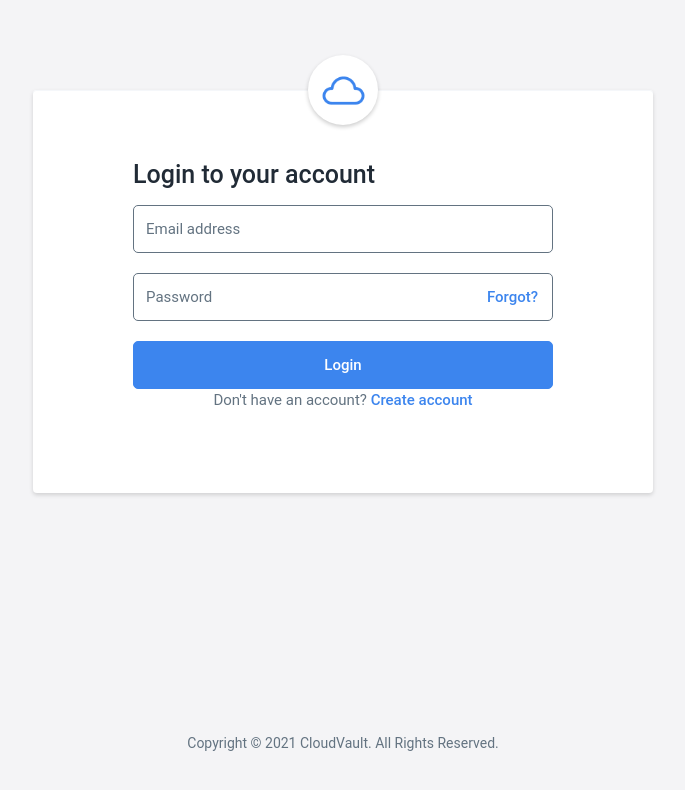
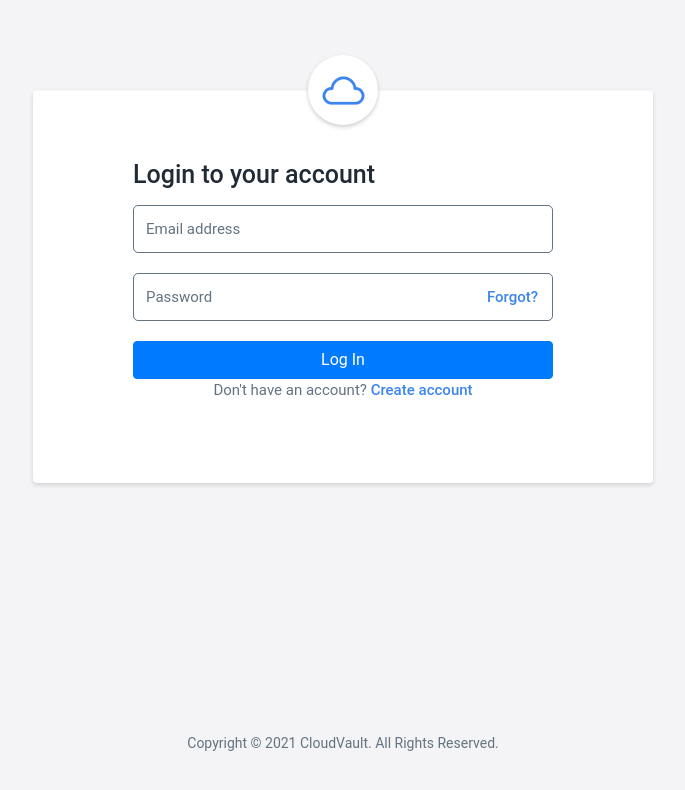
Before and after one commit to ishtpreet/CloudVault-React, a React (Create React App) app: page /login in a window 1280 px wide. Shown: the top 790 px of the page, without its empty margins (297-982 px from the left). Built offline with nearby package versions, Linux system fonts and the light colour scheme.

Commit message:
Signup-Login Complete

```diff
--- a/package.json
+++ b/package.json
@@ -8,6 +8,7 @@
     "@testing-library/user-event": "^12.6.2",
     "axios": "^0.21.1",
     "bootstrap": "^4.6.0",
+    "formik": "^2.2.6",
     "node-sass": "^4.14.1",
     "react": "^17.0.1",
     "react-bootstrap": "^1.4.3",
--- a/src/Components/LoginPage.js
+++ b/src/Components/LoginPage.js
@@ -1,29 +1,61 @@
 import React, { useState } from 'react';
-import { Link } from 'react-router-dom';
+import { Link, useHistory } from 'react-router-dom';
+import { isEmail } from 'validator'
+import { useFormik } from 'formik';
 
-// import Input from "react-validation/build/input";
-
+import AuthService from '../Services/authService';
 
 
 export default function LoginPage(){
+    const [isLoading, setisLoading] = useState(false)
+    const [formSubmitError, setFormSubmitError] = useState(false)
+    const [error, setError] = useState('')
+    const history = useHistory();
 
-const [email, setEmail] = useState('');
-const [password, setPassword] = useState('');
+    const validate = values =>{
+        const errors = {}
+        if(!isEmail(values.email)){
+            errors.email = 'Please enter a valid email'
+        }
+        if(!values.password){
+            errors.password = 'Required'
+        }
+        // else if(values.password.length <= 5 ){
+        //     errors.password = 'Password must be at least 6 characters.'
+        // }
+        return errors;
+    }
 
+    const formik = useFormik({
+      initialValues: {
+        email: '',
+        password: ''
+      },
+      validate,
+      onSubmit: values => {
+          setisLoading(true)
+        AuthService.userLogIn(values.email,values.password)
+        .then((response)=>{
+            setisLoading(false)
+            history.push('/')
 
-const emailOnChange =(emaill)=>{
-setEmail(emaill)
-}
+                // alert('Login Success.')
 
+        })
+        .catch((err)=>{
+            setisLoading(false)
+          setFormSubmitError(true)
+          if(err.message=== 'Request failed with status code 403')
+          {
+            setError('Email or Password is Incorrect')
+          }
+          else if(err.message === 'Request failed with status code 404'){
+            setError('Email Id Not Registered.')
+          }
 
-const passwordOnChange = () =>{
-    setPassword('hellrfoc rfjdb')
-}
-
-
-const submitForm = ()=>{
-    console.log('dbfjb')
-}
+        })
+      },
+    });
 
     return (
 
@@ -37,17 +69,24 @@ const submitForm = ()=>{
                             {/* <!-- Login form block --> */}
                             <div className="login__form">
                                 <h2>Login to your account</h2>
-                                <form onSubmit={submitForm}>
+                                {formSubmitError && <div className='alert alert-danger'>{error}</div>}
+                                <form onSubmit={formik.handleSubmit}>
                                     <div className="group__input">
-                                        <input type="text" placeholder="Email address" onChange={emailOnChange} value={email}/>
+                                        <input name="email" id="email" type="text" placeholder="Email address" onChange={formik.handleChange} value={formik.values.email} onBlur={formik.handleBlur}/>
+                                    {formik.touched.email && formik.errors.email ? <div className="alert alert-danger" style={{padding: "5px 6px"}}>{formik.errors.email}</div> : null}
                                     </div>
                                     <div className="group__input forgot__pass">
 
-                                        <input type="password" placeholder="Password" onChange={passwordOnChange} value={password}/>
+                                        <input name="password" id="password" type="password" placeholder="Password" onChange={formik.handleChange} value={formik.values.password} onBlur={formik.handleBlur}/>
                                         <Link to="/forget-password">Forgot?</Link>
                                     </div>
+                                        { formik.touched.password && formik.errors.password ? <div className="alert alert-danger" style={{padding: "5px 6px"}}>{formik.errors.password}</div> : null}
                                     <div className="group__submit">
-                                        <input type="submit" value="Login"/>
+                                        {/* <input type="submit" value="Login"/> */}
+                                        <button type='submit' className='btn btn-primary w-100'> {isLoading && (
+                                    <span className="spinner-border spinner-border-sm"></span>
+                                )}
+                                <span>Log In</span></button>
                                     </div>
                                     <div className="create__account">
                                         <p>Don't have an account? <Link to="/register">Create account</Link></p>
--- a/src/Components/SignUp.js
+++ b/src/Components/SignUp.js
@@ -1,58 +1,70 @@
-import React, { useRef,useState } from 'react';
+import React, { useState } from 'react';
 import { Link } from 'react-router-dom';
-import Form from "react-validation/build/form";
-import Input from "react-validation/build/input";
 import { isEmail } from 'validator'
+import { useFormik } from 'formik';
 
-import SpinnerLogin from './SpinnerLogin'
 import AuthService from '../Services/authService';
 import "bootstrap/dist/css/bootstrap.min.css";
 export default function SignUp() {
-const [email, setEmail] = useState('');
-const [isEmailValid, ValidateEmail] = useState(false)
-const [password, setPassword] = useState('');
-const [isPasswordValid, setPasswordValid] = useState(false)
-const [name, setName] = useState('')
-const [isNameValid, setNameValid] = useState(false)
+const [isLoading, setisLoading] = useState(false)
+const [formSubmit, setFormSubmit] = useState(false)
+const [success, setSuccess] = useState()
+const [emailError, setEmailError] = useState(false)
 
-const required = (value) => {
-    // alert(value)
-    if (!value) {
-        return 'required'
+  const validate = values =>{
+      const errors = {}
+      if(!values.name.trim()){
+          errors.name = 'Required'
       }
-  };
-
-
-const emailOnChange =(e)=>{
-
-setEmail(e.target.value)
+      else if(values.name.length > 15){
+          errors.name = 'Must be 15 characters or less.'
       }
-const validateEmail = ()=>{
-    if(!isEmail(email)){
-        // return (<)
+      if(!isEmail(values.email)){
+          errors.email = 'Please enter a valid email'
       }
+      if(!values.password){
+          errors.password = 'Required'
+      }
+      else if(values.password.length <= 5 ){
+          errors.password = 'Password must be at least 6 characters.'
+      }
+      return errors;
   }
 
+  const formik = useFormik({
+    initialValues: {
+      name: '',
+      email: '',
+      password: ''
+    },
+    validate,
+    onSubmit: values => {
+        setisLoading(true)
+      AuthService.registerUser(values.name,values.email,values.password)
+      .then((response)=>{
+          if(response.data.message === 'Email-ID already registered!')
+          {
+              setEmailError(true)
+            //   setFormSubmit(true)
+            //   setError('Email-ID already registered!')
+            }
+          else{
 
-const passwordOnChange = (e) =>{
-    setPassword(e.target.value)
+              setSuccess(true)
+              setFormSubmit(true)
           }
-const nameOnChange = (e) =>{
-    setName(e.target.value);
-}
+          setisLoading(false)
 
-const submitForm = (e)=>{
-
-    e.preventDefault();
-    // alert(name+" "+email+" "+password);
-    AuthService.registerUser(name,email,password)
-    .then((response)=>{
-        alert(response.data.message)
       })
       .catch((err)=>{
-        alert("Error occured :("+err)
+        setisLoading(false)
+        setFormSubmit(true)
+        setSuccess(false)
+
       })
-}
+    },
+  });
+
     return (
         <div>
         <div className="sign__back">
@@ -62,38 +74,45 @@ const submitForm = (e)=>{
                         <img src="/images/icon.png" alt="logo"/>
                     </div>
                     {/* <!-- Login form block --> */}
+                    {formSubmit ? [(success?<div className='alert alert-success'>Account Created Successfully<br /><Link to='/login'>Click Here.</Link> to Login</div>:<div className='alert alert-danger'>Error Occured, Please Try again</div>)]: (
+
                     <div className="login__form">
                         <h2>Create an Account</h2>
-                        <Form onSubmit={submitForm}>
+                        <form onSubmit={formik.handleSubmit}>
+
                             <div className="group__input">
-                                <Input style={{"border-radius":'5px', "border":"1px solid #637381", "height":"48px", "padding-left":"12px", "padding-right":"12px", "width":"100%"}} type="text" placeholder="Name" onChange={nameOnChange} value={name}
-                                name="name"
-                                validations={[required]}
-                                />
-                                {/* <div className="alert alert-danger" role="alert">
-                                    This field is required!
-                                </div> */}
+                                <input type="text" id="name" name="name" value={formik.values.name} onChange={formik.handleChange} placeholder="Name" onBlur={formik.handleBlur}/>
+                                {formik.touched.name && formik.errors.name ? <div className="alert alert-danger" style={{padding: "5px 6px"}}>{formik.errors.name}</div> : null}
                             </div>
                             <div className="group__input">
 
-                                <Input style={{"border-radius":'5px', "border":"1px solid #637381", "height":"48px", "padding-left":"12px", "padding-right":"12px", "width":"100%"}} type="text" placeholder="Email address"
-                                 onChange={emailOnChange}
-                                 value={email}
-                                 name="email"
-                                 validations={[required]}
+                            <input type="text" placeholder="Email address"
+                                onChange={formik.handleChange}
+                                value={formik.values.email}
+                                id="email" name="email"
+                                onBlur={formik.handleBlur}
                             />
+                            {emailError ? <div className="alert alert-danger" style={{padding: "5px 6px"}}>Email Already registered. Proceed with Login</div> : null}
+                            {formik.touched.email && formik.errors.email ? <div className="alert alert-danger" style={{padding: "5px 6px"}}>{formik.errors.email}</div> : null}
                             </div>
                             <div className="group__input">
-                                <Input style={{"border-radius":'5px', "border":"1px solid #637381", "height":"48px", "padding-left":"12px", "padding-right":"12px", "width":"100%"}} type="password" placeholder="Password" onChange={passwordOnChange} value={password}/>
+                                <input type="password" name="password" id="password" placeholder="Password" onChange={formik.handleChange} value={formik.values.password} onBlur={formik.handleBlur}/>
+                                {formik.touched.password && formik.errors.password ? <div className="alert alert-danger" style={{padding: "5px 6px"}}>{formik.errors.password}</div> : null}
                             </div>
                             <div className="group__submit">
-                                <input type="submit" value="Create Account"/>
+                                {/* <input type="submit" value="Create Account"/> */}
+                                <button type='submit' className='btn btn-primary w-100'> {isLoading && (
+                                    <span className="spinner-border spinner-border-sm"></span>
+                                )}
+                                <span>Create Account</span></button>
                             </div>
                             <div className="create__account">
                                 <p>Already registerd? <Link to="login">Login</Link></p>
                             </div>
-                        </Form>
+                        </form>
                     </div>
+
+                    ) }
                 </div>
                 </div>
         </div>
--- a/src/Services/authService.js
+++ b/src/Services/authService.js
@@ -7,6 +7,11 @@ class AuthService{
 registerUser(name, email, password){
     return axios.post(API_URL+"createUser",{name, email, password})
 }
+userLogIn(email,password){
+    return axios.post(API_URL+"signin",{email, password})
+}
+
+
 }
 
 export default new AuthService();
```
Also changed, not shown: 1 other file (tests, documents, lock files or other folders). Lines whose indentation alone changed are shown as unchanged.
